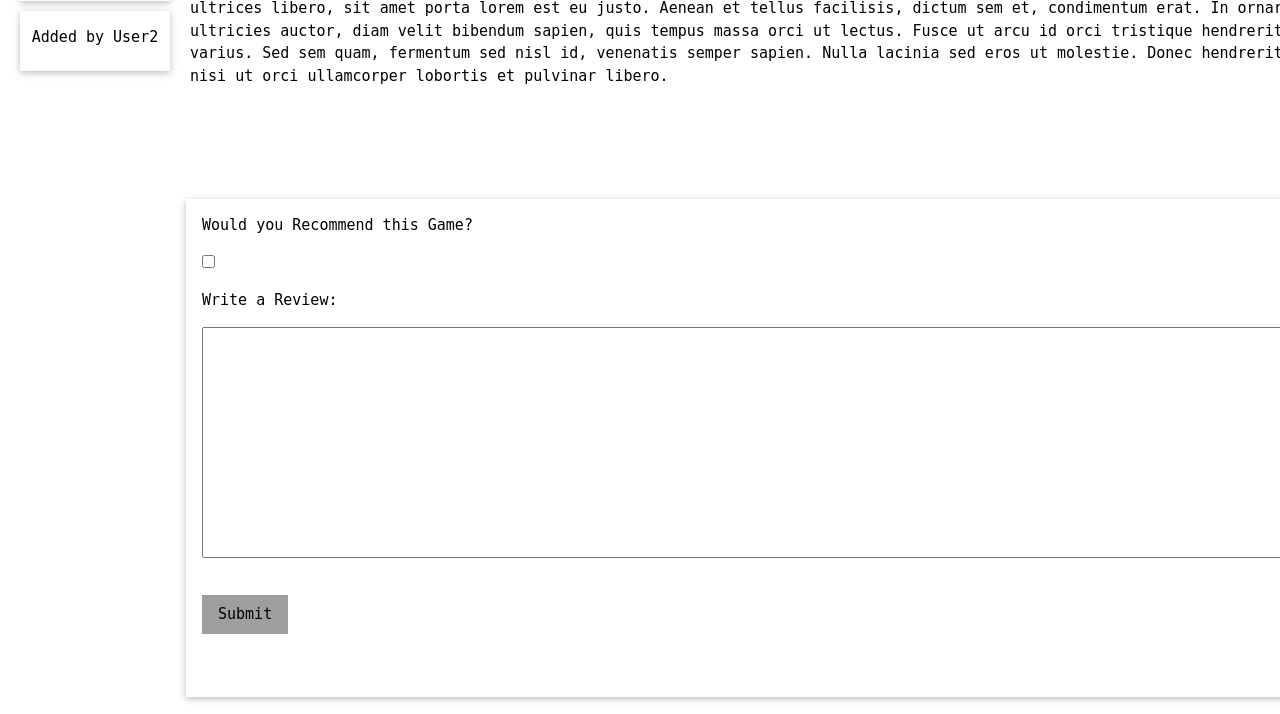
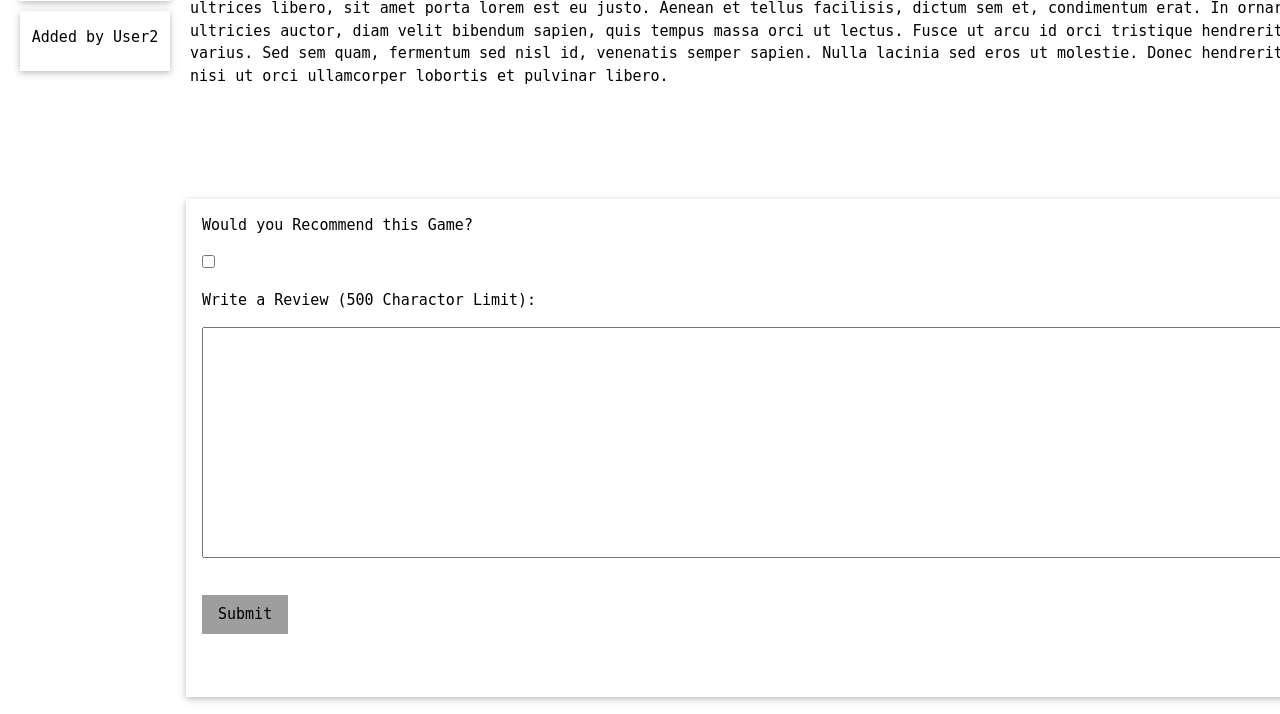
Before and after one commit to Adam-Venroy-School/videogame-web-application, a Flask app: page /games/Valorant in a window 1280 px wide; the page is wider, and only the part inside the window is pictured. Shown: the part 528-1242 px from the top of that part. Run offline with Flask 2, Linux system fonts and the light colour scheme; a user stored in the database is signed in; data comes from the database, SQL or seed files in the repository; both versions use the stored data as it was before the commit; some libraries are stand-ins or nearby versions.

Commit message:
Fixed error where games with reviews could not be deleted. Decreased size for Review.

```diff
--- a/forms.py
+++ b/forms.py
@@ -38,5 +38,5 @@ class AddDevForm(FlaskForm):
 
 class ReviewForm(FlaskForm):
     recommend = BooleanField('Recommend')
-    review = TextAreaField('Review', validators=[validators.Length(max=1000)], widget=TextArea())
+    review = TextAreaField('Review', validators=[validators.Length(max=500)], widget=TextArea())
     submit_review = SubmitField("Submit")
--- a/main.py
+++ b/main.py
@@ -386,17 +386,20 @@ def game(name):
     wishlist_games_id = []
     print(name)
     game = db.session.query(Game).filter_by(name=name).first()
+
+    # If game doesn't exist return error
+    if game == None:
+        return redirect(url_for('error_page', error='no_game_found'))
+
     reviews = db.session.query(Review).filter_by(game_name=game.name).all()
     print(reviews)
     reviewed = False
 
+    # For loop to check if user has reviewed game
     if current_user.is_authenticated:
         for i in reviews:
             if i.reviewer == current_user.username:
                 reviewed = True
-
-    if game == None:
-        return redirect(url_for('error_page', error='no_game_found'))
 
     print(game)
     adder_user = db.session.query(User).filter_by(id=game.user_id).first()
@@ -405,6 +408,7 @@ def game(name):
         wishlist_games = db.session.query(wishlist).filter_by(user_id=current_user.id).all()
         wishlist_games_id = [x[0] for x in wishlist_games]
 
+    # If a review is posted - run this:
     if form_validate(review_form):
         if current_user.is_authenticated == False:
             return redirect(url_for('home'))
@@ -415,6 +419,7 @@ def game(name):
         game_name = name
         entry = Review(reviewer=user, game_name=game_name, review=review_body, recommend=review_rec)
 
+        #There shouldn't be any errors - but just in case.
         try:
             db.session.add(entry)
             db.session.flush()
--- a/models.py
+++ b/models.py
@@ -51,7 +51,7 @@ class Game(db.Model):
     image = db.Column(db.String(200), nullable=True)
     desc = db.Column(db.String(1000), nullable=True)
     video = db.Column(db.String(40), nullable=True)
-    reviews = db.relationship('Review', backref='game', lazy=True)
+    reviews = db.relationship('Review', cascade='delete', backref=backref('game', lazy=True))
     user_id = db.Column(db.Integer, db.ForeignKey('user.id'), nullable=False)
 
     def __init__(self, name, dev, link, price, image, desc, video):
--- a/static/css/style.css
+++ b/static/css/style.css
@@ -177,6 +177,7 @@ p.game_desc{
 div.review{
     clear: both;
 }
+
 /* Dev and User Page */
 div.list-item{
     margin-right:10px;
--- a/templates/game.html
+++ b/templates/game.html
@@ -61,7 +61,7 @@
             <form method="POST" action='' enctype="multipart/form-data">
             <p>Would you Recommend this Game?</p>
             {{review_form.recommend}}
-            <p>Write a Review: </p>
+            <p>Write a Review (500 Charactor Limit): </p>
             {{review_form.review(cols="175", rows="10")}}
             <br>
             <p><button class="w3-button w3-section w3-grey w3-ripple" name="submit_review">Submit</button></p>
@@ -72,7 +72,7 @@
     {% endif %}
     {%if reviews|length > 0%}
 
-    <table class='w3-table w3-bordered'>
+    <table class='w3-table w3-bordered' style='table-layout: fixed; width: 100%;'>
     <tr>
         <th>User</th>
         <th>Review</th>
@@ -81,7 +81,7 @@
     {% for review in reviews%}
     <tr>
         <td>{{review.reviewer}}</td>
-        <td>{{review.review}}</td>
+        <td style='word-wrap: break-word'>{{review.review}}</td>
         {% if review.recommend == 1 %}
         <td>Does Recommend</td>
         {%else%}
```
Also changed, not shown: static/images/dev_images/RiotGames.jpg (deleted), static/images/dev_images/Test1.jpg (renamed from static/images/dev_images/Test2.jpg), static/images/game_images/Minecraft.jpg, static/images/game_images/TestGame1.jpg (added), static/images/game_images/Valorant.jpg (deleted), website.db.
